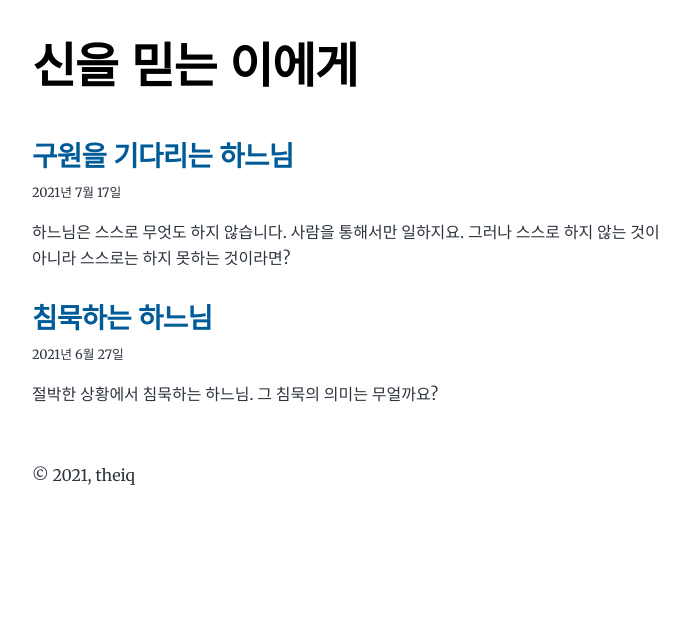
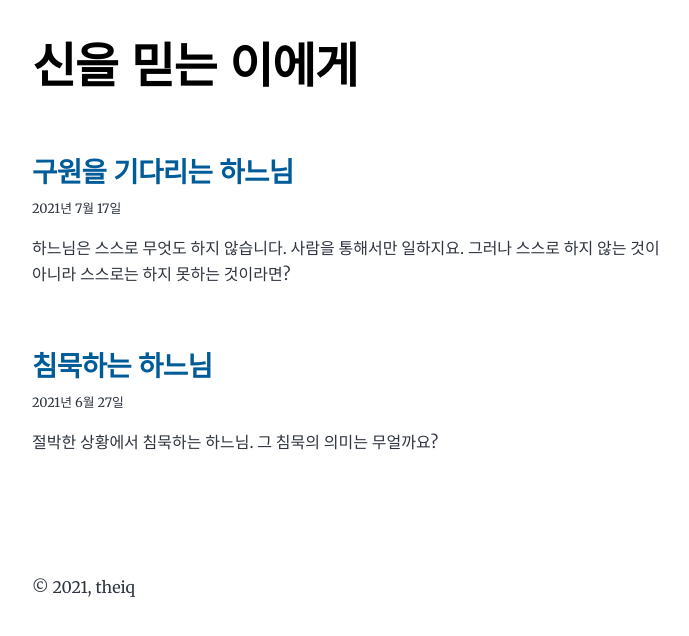
Before and after one commit to biniruu/the-irreverent-question, a Gatsby site: page / in a window 1280 px wide. Shown: the whole page, without its empty margins (292-981 px from the left). Built offline with nearby package versions, Linux system fonts and the light colour scheme; Gatsby itself is replaced by a stand-in of ours.

Commit message:
refactor: update layout style

```diff
--- a/src/components/layout.js
+++ b/src/components/layout.js
@@ -24,7 +24,7 @@ const Layout = ({ location, title, children }) => {
   return (
     <div className="global-wrapper" data-is-root-path={isRootPath}>
       <header className="global-header">{header}</header>
-      <main>{children}</main>
+      <main className="main">{children}</main>
       <footer>
         © {new Date().getFullYear()}, theiq
         {/* {` `}
--- a/src/custom.css
+++ b/src/custom.css
@@ -1,5 +1,6 @@
 :root {
   --mb-16: 16px;
+  --mb-32: 32px;
   --mb-64: 64px;
   --mb-96: 96px;
 }
@@ -8,6 +9,16 @@
   display: block;
 }
 
+/* article */
 .section-article-body {
   margin-bottom: var(--mb-96);
 }
+
+/* main */
+.post-list-item {
+  margin-top: var(--mb-64);
+}
+
+.main {
+  margin-bottom: var(--mb-96);
+}
--- a/src/pages/index.js
+++ b/src/pages/index.js
@@ -33,12 +33,12 @@ const BlogIndex = ({ data, location }) => {
     <Layout location={location} title={siteTitle}>
       <Seo title="All posts" />
       {/* <Bio /> */}
-      <ol style={{ listStyle: `none` }}>
+      <ol className="list" style={{ listStyle: `none` }}>
         {posts.map(post => {
           const title = post.frontmatter.title || post.fields.slug
 
           return (
-            <li key={post.fields.slug}>
+            <li className="item" key={post.fields.slug}>
               <article className="post-list-item" itemScope itemType="http://schema.org/Article">
                 <header>
                   <h2>
```
